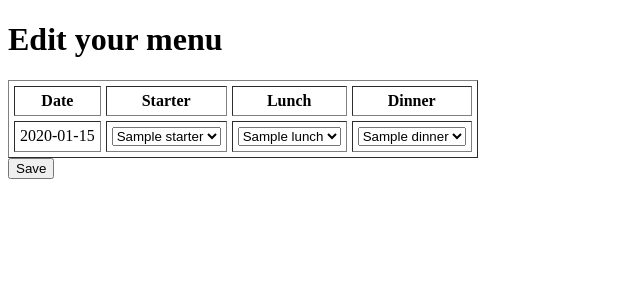
After one commit to alearnaiz/menu-planning, a Flask app: page /menu/1/edit in a window 1280 px wide. The commit adds this page. Shown: the top 300 px of the page, without its empty margins (0-640 px from the left). Run offline with Flask 2, Linux system fonts and the light colour scheme; tables that the repository leaves empty hold one stand-in row (values such as "Sample post").

Commit message:
New feature edit menu added

```diff
--- a/menu_planning/services/dinner_service.py
+++ b/menu_planning/services/dinner_service.py
@@ -13,3 +13,6 @@ class DinnerService(object):
 
     def get_random(self):
         return Dinner.query.order_by(func.rand()).first()
+
+    def get_all(self):
+        return Dinner.query.all()
--- a/menu_planning/services/lunch_service.py
+++ b/menu_planning/services/lunch_service.py
@@ -12,3 +12,6 @@ class LunchService(object):
 
     def get_random(self):
         return Lunch.query.order_by(func.rand()).first()
+
+    def get_all(self):
+        return Lunch.query.all()
--- a/menu_planning/services/starter_service.py
+++ b/menu_planning/services/starter_service.py
@@ -9,3 +9,6 @@ class StarterService(object):
 
     def get_random(self):
         return Starter.query.order_by(func.rand()).first()
+
+    def get_all(self):
+        return Starter.query.all()
--- /dev/null
+++ b/menu_planning/templates/edit-menu.html
@@ -0,0 +1,74 @@
+<!DOCTYPE html>
+<html lang="en">
+<head>
+    <meta charset="UTF-8">
+    <meta name="viewport" content="width=device-width, initial-scale=1">
+    <title>Edit menu</title>
+</head>
+<body>
+    {% if menu %}
+        <h1>Edit your menu</h1>
+        <form action="/menu/{{ menu.id }}/edit" method="post">
+            <table border="1" cellpadding="5" cellspacing="5">
+                <tr>
+                    <th>Date</th>
+                    <th>Starter</th>
+                    <th>Lunch</th>
+                    <th>Dinner</th>
+                </tr>
+                {% for daily_menu in menu.daily_menus %}
+                    <tr>
+                        <td>{{ daily_menu.day }}</td>
+                        <td>
+                            <select name="starter[{{ daily_menu.day }}]">
+                                <option value="">No starter</option>
+                                {% for starter in menu.starters  %}
+                                    <option value="{{ starter.id }}"
+                                            {% if daily_menu.starter and daily_menu.starter.id == starter.id %}
+                                                selected
+                                            {% endif %}
+                                    >
+                                        {{ starter.name }}
+                                    </option>
+                                {% endfor %}
+                            </select>
+                        </td>
+                        <td>
+                            <select name="lunch[{{ daily_menu.day }}]">
+                                <option value="">No lunch</option>
+                                {% for lunch in menu.lunches  %}
+                                    <option value="{{ lunch.id }}"
+                                            {% if daily_menu.lunch and daily_menu.lunch.id == lunch.id %}
+                                                selected
+                                            {% endif %}
+                                    >
+                                        {{ lunch.name }}
+                                    </option>
+                                {% endfor %}
+                            </select>
+                        </td>
+                        <td>
+                            <select name="dinner[{{ daily_menu.day }}]">
+                                <option value="">No dinner</option>
+                                {% for dinner in menu.dinners  %}
+                                    <option value="{{ dinner.id }}"
+                                            {% if daily_menu.dinner and daily_menu.dinner.id == dinner.id %}
+                                                selected
+                                            {% endif %}
+                                    >
+                                        {{ dinner.name }}
+                                    </option>
+                                {% endfor %}
+                            </select>
+                        </td>
+                    </tr>
+                {% endfor %}
+            </table>
+
+            <input type="submit" value="Save">
+        </form>
+    {% else %}
+        <h1>Menu not found</h1>
+    {% endif %}
+</body>
+</html>
--- a/menu_planning/templates/index.html
+++ b/menu_planning/templates/index.html
@@ -5,7 +5,6 @@
     <meta name="viewport" content="width=device-width, initial-scale=1">
     <title>Create menu</title>
     <link rel="stylesheet" href="//code.jquery.com/ui/1.12.1/themes/base/jquery-ui.css">
-    <link rel="stylesheet" href="/resources/demos/style.css">
     <script src="https://code.jquery.com/jquery-1.12.4.js"></script>
     <script src="https://code.jquery.com/ui/1.12.1/jquery-ui.js"></script>
     <script>
@@ -23,7 +22,7 @@
         <h2>{{ error }}</h2>
     {% endif %}
 
-    <form method="post" action="generate_menu">
+    <form method="post" action="/menu">
 
         <label for="start_lunch">Start lunch?</label>
         <select name="start_lunch" id="start_lunch">
@@ -51,7 +50,7 @@
 
         <br>
 
-        <input type="submit" value="Submit">
+        <input type="submit" value="Create">
     </form>
 </body>
 </html>
--- a/menu_planning/templates/menu.html
+++ b/menu_planning/templates/menu.html
@@ -42,6 +42,8 @@
                 </tr>
             {% endfor %}
         </table>
+
+        <a href="/menu/{{ menu.id }}/edit">Edit menu</a>
     {% else %}
         <h1>Menu not found</h1>
     {% endif %}
--- a/menu_planning/views.py
+++ b/menu_planning/views.py
@@ -1,5 +1,6 @@
 from menu_planning import app
-from menu_planning.actions.generate_menu_planning import GenerateMenuPlanning
+from menu_planning.actions.generate_menu import GenerateMenu
+from menu_planning.services.daily_menu_service import DailyMenuService
 from menu_planning.services.menu_service import MenuService
 from menu_planning.services.lunch_service import LunchService
 from menu_planning.services.dinner_service import DinnerService
@@ -14,8 +15,8 @@ def index():
     return render_template('index.html', error=error)
 
 
-@app.route('/generate_menu', methods=['POST'])
-def generate_menu():
+@app.route('/menu', methods=['POST'])
+def create_menu():
     start_lunch = request.form.get('start_lunch')
     end_dinner = request.form.get('end_dinner')
     start_date = request.form.get('start_date')
@@ -24,23 +25,52 @@ def generate_menu():
     if not start_lunch or not end_dinner or not start_date or not end_date:
         return redirect(url_for('index', error='Wrong parameters'))
 
-    start_date = get_date(start_date)
-    end_date = get_date(end_date)
-    days = (end_date - start_date).days + 1
+    try:
+        start_date = get_date(start_date)
+        end_date = get_date(end_date)
+        days = (end_date - start_date).days + 1
 
-    generate_menu_planning = GenerateMenuPlanning()
-    try:
-       menu = generate_menu_planning.generate(days=days, start_date=start_date, start_lunch=get_boolean(start_lunch),
+        generate_menu = GenerateMenu()
+        menu = generate_menu.generate(days=days, start_date=start_date, start_lunch=get_boolean(start_lunch),
                                               end_dinner=get_boolean(end_dinner))
     except Exception as exception:
         return redirect(url_for('index', error=exception))
 
-    return redirect(url_for('menu', menu_id=menu.id))
+    return redirect(url_for('show_menu', menu_id=menu.id))
 
 
 @app.route('/menu/<menu_id>', methods=['GET'])
-def menu(menu_id):
+def show_menu(menu_id):
     return render_template('menu.html', menu=get_menu(menu_id))
+
+
+@app.route('/menu/<menu_id>/edit', methods=['GET'])
+def show_editable_menu(menu_id):
+    return render_template('edit-menu.html', menu=get_editable_menu(menu_id))
+
+
+@app.route('/menu/<menu_id>/edit', methods=['POST'])
+def edit_menu(menu_id):
+    menu_service = MenuService()
+    menu = menu_service.get_by_id(menu_id)
+
+    daily_menu_service = DailyMenuService()
+
+    if not menu:
+        return redirect(url_for('page_not_found'))
+
+    for daily_menu in menu.daily_menus:
+        starter_id = get_int(request.form.get('starter[' + str(daily_menu.day) + ']'))
+        lunch_id = get_int(request.form.get('lunch[' + str(daily_menu.day) + ']'))
+        dinner_id = get_int(request.form.get('dinner[' + str(daily_menu.day) + ']'))
+
+        daily_menu.starter_id = starter_id
+        daily_menu.lunch_id = lunch_id
+        daily_menu.dinner_id = dinner_id
+
+        daily_menu_service.update(daily_menu)
+
+    return redirect(url_for('show_menu', menu_id=menu.id))
 
 
 @app.errorhandler(404)
@@ -83,9 +113,28 @@ def get_menu(menu_id):
     return menu
 
 
+def get_editable_menu(menu_id):
+    menu = get_menu(menu_id)
+    if not menu:
+        return None
+
+    starter_service = StarterService()
+    lunch_service = LunchService()
+    dinner_service = DinnerService()
+
+    menu.starters = starter_service.get_all()
+    menu.lunches = lunch_service.get_all()
+    menu.dinners = dinner_service.get_all()
+
+    return menu
+
+
 def get_date(date):
-    month, day, year = date.split('/')
-    return datetime(int(year), int(month), int(day))
+    try:
+        month, day, year = date.split('/')
+        return datetime(int(year), int(month), int(day))
+    except Exception:
+        raise Exception('Wrong parameters')
 
 
 def get_boolean(argument):
@@ -97,3 +146,10 @@ def get_boolean(argument):
         raise Exception('Wrong parameters')
 
     return argument
+
+
+def get_int(argument):
+    try:
+        return int(argument)
+    except ValueError:
+        return None
```
Also changed, not shown: menu_planning/actions/generate_menu.py (renamed from menu_planning/actions/generate_menu_planning.py, +21 -8 lines), menu_planning/services/daily_menu_service.py (+4 -3 lines), menu_planning/tests/test_generate_starter.py (+1 -1 lines).
